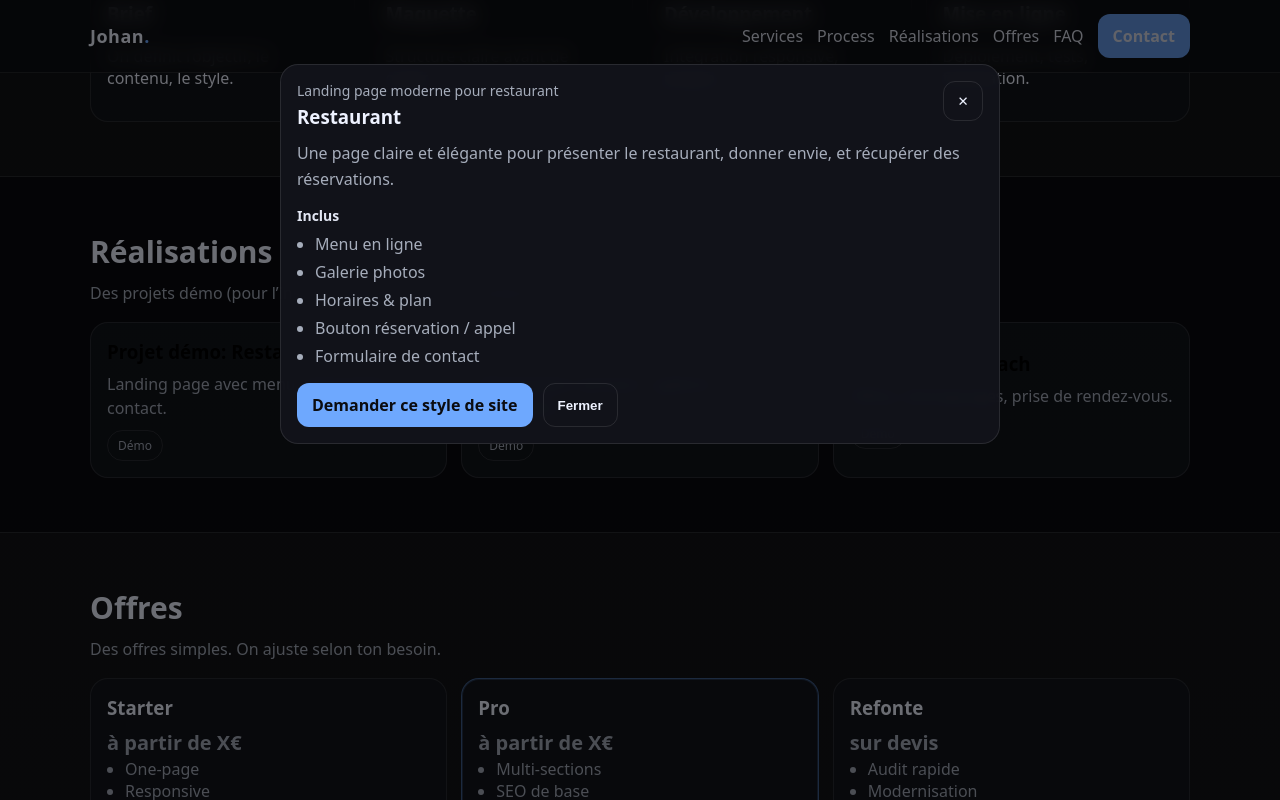
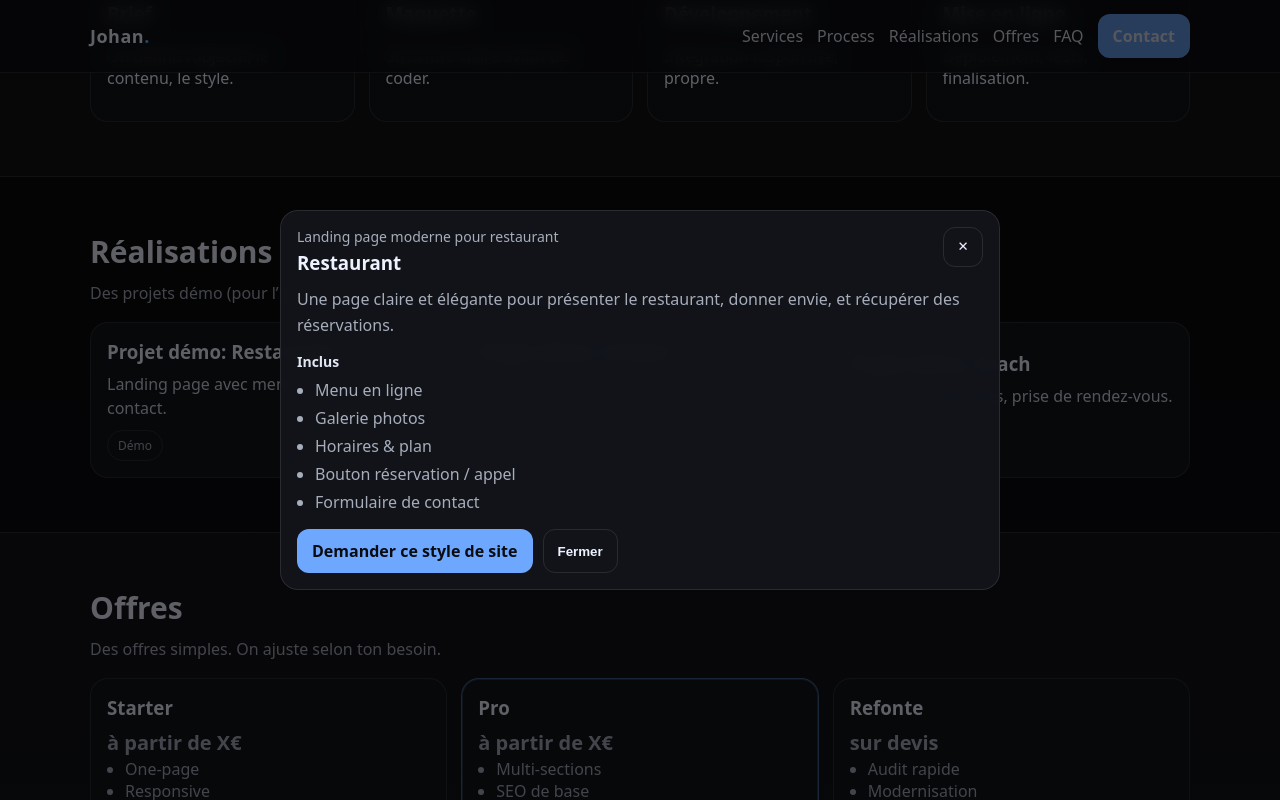
Before and after one commit to modjo33/site-vitrine-johan, a plain HTML site: page index.html in a window 1280 px wide. Both pictures are taken after a click on the button 268 px from the left and 1447 px from the top of the page. Shown: the part 1047-1847 px from the top of the page. Drawn offline with Linux system fonts and the light colour scheme.

Commit message:
Improve portfolio text contrast

```diff
--- a/styles.css
+++ b/styles.css
@@ -155,7 +155,7 @@ h1{font-size:44px; line-height:1.05; margin:0 0 12px}
 .section.alt{
   background:rgba(255,255,255,0.03);
   border-top:1px solid var(--border);
-  border-bottom:1px solid var(--border)
+  border-bottom:1px solid var(--border);
 }
 h2{font-size:30px; margin:0 0 10px}
 .muted{color:var(--muted); margin:0 0 18px}
@@ -214,7 +214,7 @@ h2{font-size:30px; margin:0 0 10px}
 .price ul{margin:0; padding-left:18px; color:var(--muted)}
 .featured{
   border-color: rgba(110,168,254,0.5);
-  box-shadow: 0 0 0 1px rgba(110,168,254,0.2) inset
+  box-shadow: 0 0 0 1px rgba(110,168,254,0.2) inset;
 }
 
 .form{
@@ -305,34 +305,59 @@ input:focus, textarea:focus{outline:2px solid rgba(110,168,254,0.35)}
   /* enlever le style bouton natif */
   appearance:none;
   -webkit-appearance:none;
-  border:1px solid var(--border); /* réaffirme la border de .card */
+  border:1px solid var(--border);
   font: inherit;
 }
 
 .portfolio-card:hover{ filter: brightness(1.05); }
 .portfolio-card:active{ transform: translateY(1px); }
 
+/* ✅ Lisibilité Réalisations (la correction que tu veux) */
+#portfolio .card h3{
+  color: var(--text);
+  font-weight: 750;
+}
+
+#portfolio .card p{
+  color: #cbd5e1; /* plus clair que --muted */
+}
+
+/* Bonus: hover propre sur les cartes portfolio */
+#portfolio .portfolio-card{
+  transition: border-color 0.25s ease, box-shadow 0.25s ease, filter 0.2s ease;
+}
+#portfolio .portfolio-card:hover{
+  border-color: rgba(110,168,254,0.40);
+  box-shadow: 0 0 0 1px rgba(110,168,254,0.15);
+}
+
 /* Modal */
 .modal{
   position:fixed;
   inset:0;
   display:none;
-  z-index:50;
+  z-index:9999;
 }
 
-.modal.open{ display:block; }
+.modal.open{
+  display:grid;
+  place-items:center;
+}
 
 .modal-backdrop{
   position:absolute;
   inset:0;
-  background:rgba(0,0,0,0.55);
+  background:rgba(0,0,0,0.60);
 }
 
 .modal-card{
   position:relative;
   width:min(720px, 92%);
-  margin:8vh auto;
-  background:rgba(18,20,27,0.95);
+  max-height:85vh;
+  overflow:auto;
+  margin:0;
+
+  background:rgba(18,20,27,0.96);
   border:1px solid var(--border);
   border-radius:18px;
   padding:16px;
@@ -414,10 +439,6 @@ input:focus, textarea:focus{outline:2px solid rgba(110,168,254,0.35)}
     gap:12px;
   }
   .menu.open{display:flex}
-
-  .modal-card{
-    margin: 10vh auto;
-  }
 }
 
 /* UX: mobile confort (pouce-friendly) */
```
